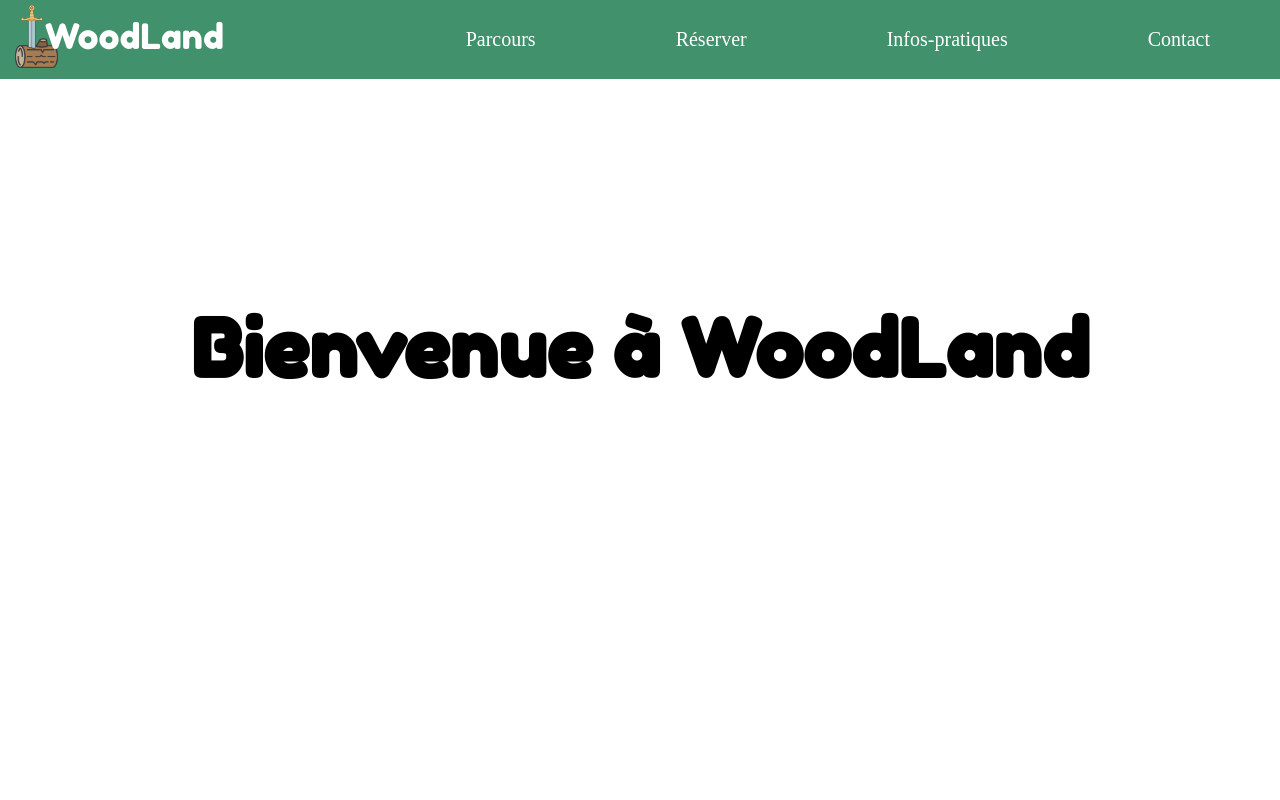
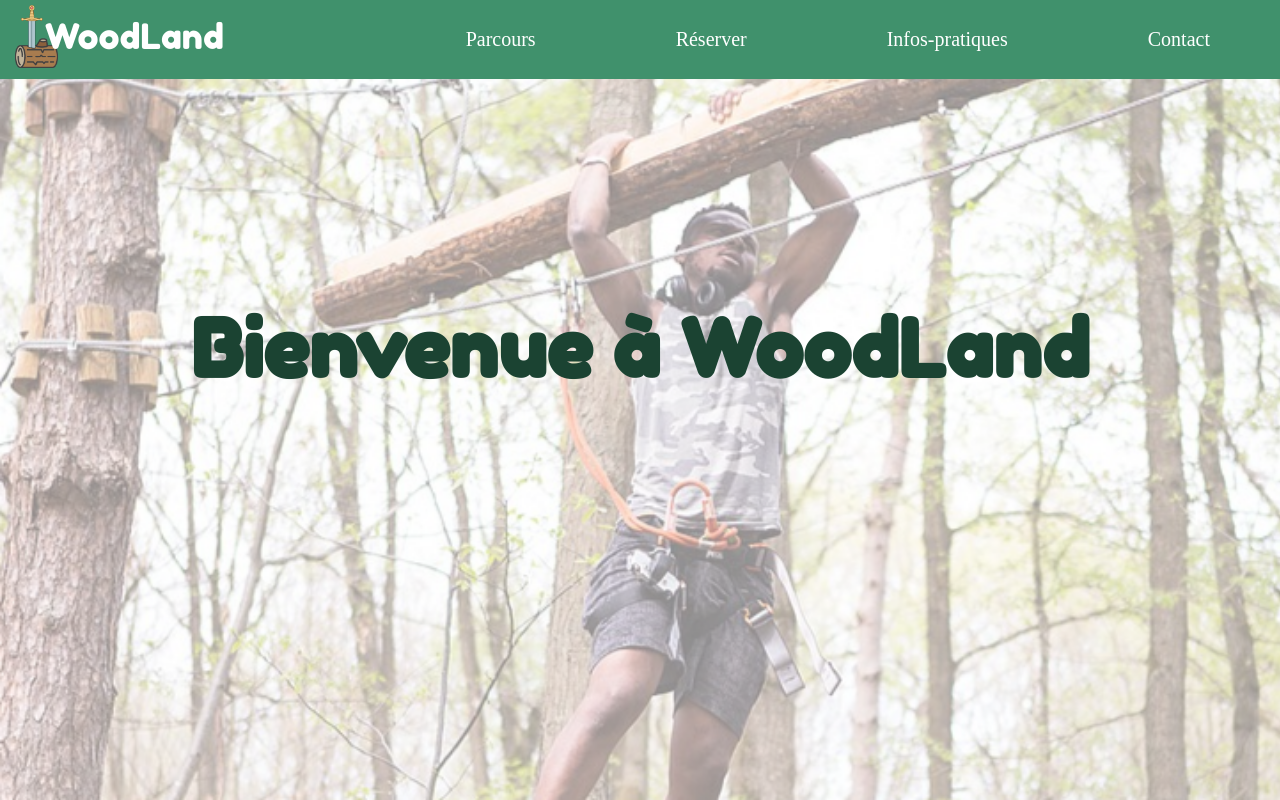
Before and after one commit to Arkcoz/SiteAccrobranche, a PHP site: page / in a window 1280 px wide. Run offline with PHP 8.4, Linux system fonts and the light colour scheme.

Commit message:
ajout du background
background ajouté

```diff
--- a/index.css
+++ b/index.css
@@ -3,5 +3,15 @@ h1{
     text-align: center;
     margin-top: 300px;
     font-family: Fredoka One;
+    color : #1B4332;
 
 }
+
+body{
+    height: 100%;
+    width: 100%;
+    background: url("source/background.png") ;
+    background-repeat: no-repeat;
+    background-size: cover;
+
+}
--- a/index.php
+++ b/index.php
@@ -10,6 +10,9 @@
     <title>WoodLand</title>
 </head>
 <body>
+    <div class="img-background">
+
+    </div>
     <?php
         include('navigation.php')
     ?>
```
Also changed, not shown: source/background.png (added).
